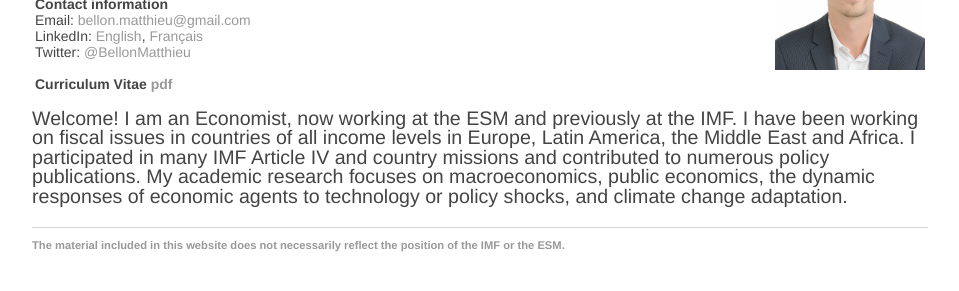
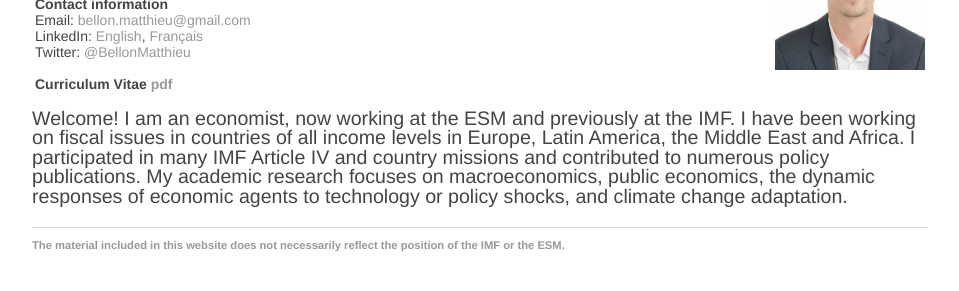
Before and after one commit to matthieubellon/matthieubellon.github.io, a Jekyll site: the page built from index.html, in a window 1280 px wide. Shown: the part 310-601 px from the top of the page, without its empty margins (160-1119 px from the left). Built offline with Jekyll 4.4.1, drawn with Linux system fonts in a browser that asks for light colours.

```diff
--- a/index.html
+++ b/index.html
@@ -39,7 +39,7 @@ Twitter: <a href="https://twitter.com/BellonMatthieu">@BellonMatthieu</a> <br>
 </tr>
 </tbody></table>
 <h2>Welcome!
-I am an Economist, now working at the ESM and previously at the IMF. I have been working on fiscal issues in countries of all income levels in Europe, Latin America, the Middle East and Africa. I participated in many IMF Article IV and country missions and contributed to numerous policy publications. My academic research focuses on macroeconomics, public economics, the dynamic responses of economic agents to technology or policy shocks, and climate change adaptation.
+I am an economist, now working at the ESM and previously at the IMF. I have been working on fiscal issues in countries of all income levels in Europe, Latin America, the Middle East and Africa. I participated in many IMF Article IV and country missions and contributed to numerous policy publications. My academic research focuses on macroeconomics, public economics, the dynamic responses of economic agents to technology or policy shocks, and climate change adaptation.
 </h2>
 <br>
 </div><!-- /.blurb -->
```
